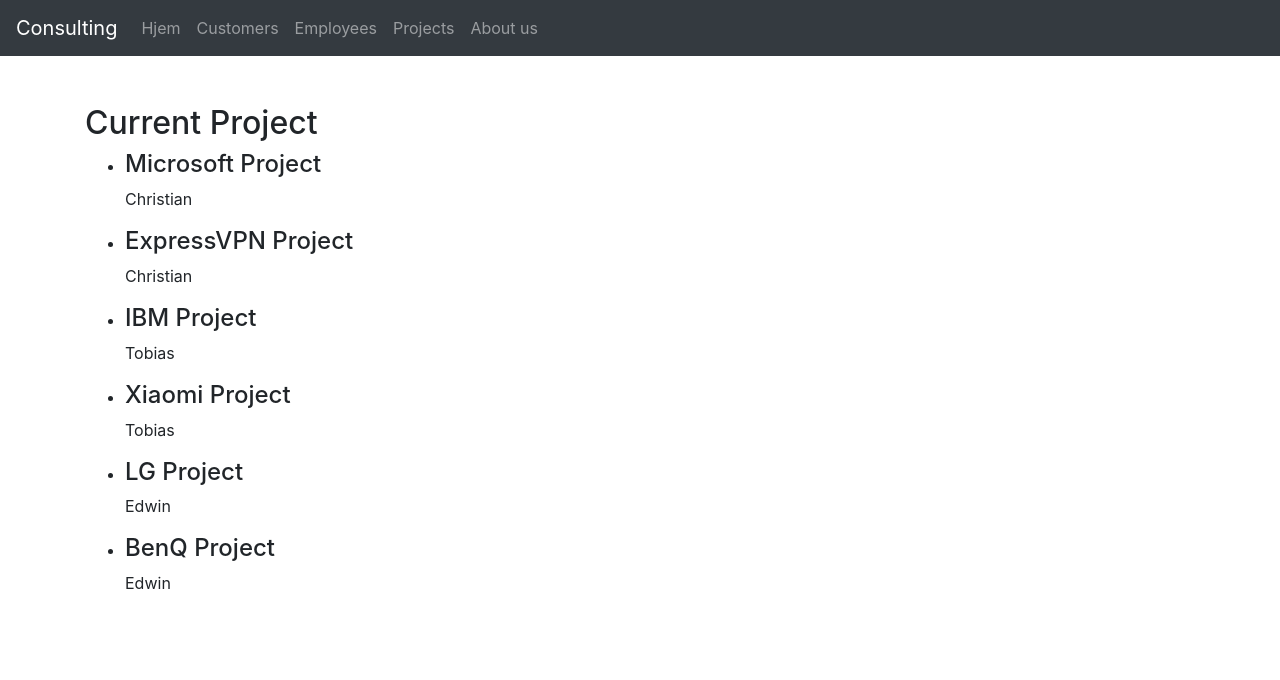
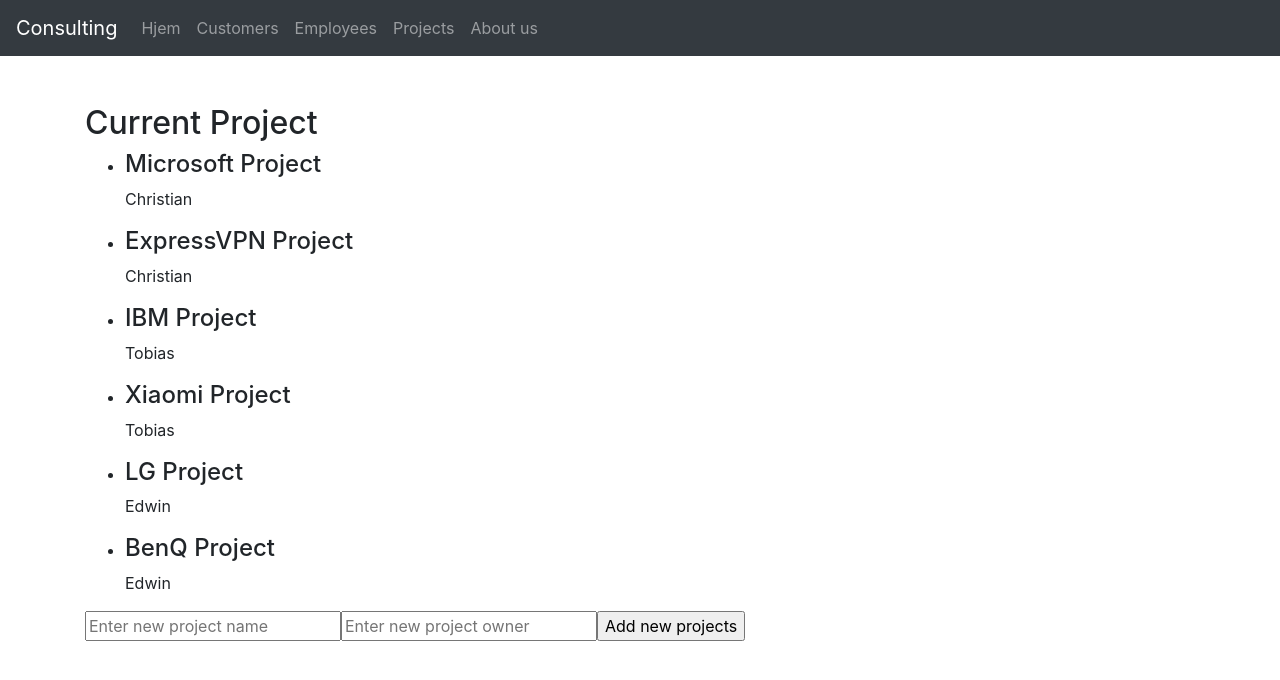
Before and after one commit to TobiasLab/pgr305_oblig, a React (Create React App) app: page /project in a window 1280 px wide. Shown: the top 680 px of the page. Built offline with nearby package versions, Linux system fonts and the light colour scheme.

Commit message:
you can now create new projects with a project owner on the same object

```diff
--- a/src/components/Employees.js
+++ b/src/components/Employees.js
@@ -1,4 +1,4 @@
-import React, { useState } from 'react';
+import React, {useState} from 'react';
 import Row from 'react-bootstrap/Row';
 import Col from 'react-bootstrap/Col';
 
--- a/src/components/Projects.js
+++ b/src/components/Projects.js
@@ -1,10 +1,10 @@
-import React from 'react';
+import React, { useState } from 'react';
 import Row from 'react-bootstrap/Row';
 import Col from 'react-bootstrap/Col';
 
 const Projects = () => {
 
-    let Projects = [
+    const [projects, setNewProject] = useState([
         {
             Name: "Microsoft Project",
             Owner: "Christian"
@@ -29,10 +29,34 @@
             Name: "BenQ Project",
             Owner: "Edwin"
         }
-    ];
+    ]);
+
+    const [nameInput, setNameInput] = useState();
+    const [nameValue, setNameValue] = useState();
+    const [ownerInput, setOwnerInput] = useState();
+    const [ownerValue, setOwnerValue] = useState();
+
+
+    const handleChangeName = (e) => {
+        setNameInput(e.target.value)
+        setNameValue(e.target.name)
+    }
+
+    const handleChangeOwner = (e) => {
+        setOwnerInput(e.target.value)
+        setOwnerValue(e.target.name)
+    }
+
+    const handleClick = () => {
+        const name = nameValue;
+        const nameValues = nameInput;
+        const owner = ownerValue
+        const ownerValues = ownerInput;
+        setNewProject(prevState => [...prevState, { [name]: nameValues, [owner]: ownerValues }]);
+    }
 
     let getProjects = () => {
-        return Projects.map((project, i) => {
+        return projects.map((project, i) => {
             return (
                 <Col key={`e-${i}`} xl={12}>
                     <nav>
@@ -54,6 +78,27 @@
                 <h2>Current Project</h2>
             </Col>
             {getProjects()}
+            <Col>
+                <section>
+                    <input
+                        type="text"
+                        placeholder="Enter new project name"
+                        name="Name"
+                        onChange={handleChangeName}
+                    />
+                    <input
+                        type="text"
+                        placeholder="Enter new project owner"
+                        name="Owner"
+                        onChange={handleChangeOwner}
+                    />
+                    <input
+                        type="button"
+                        onClick={handleClick}
+                        value="Add new projects"
+                    />
+                </section>
+            </Col>
         </Row>
     );
 }
```
